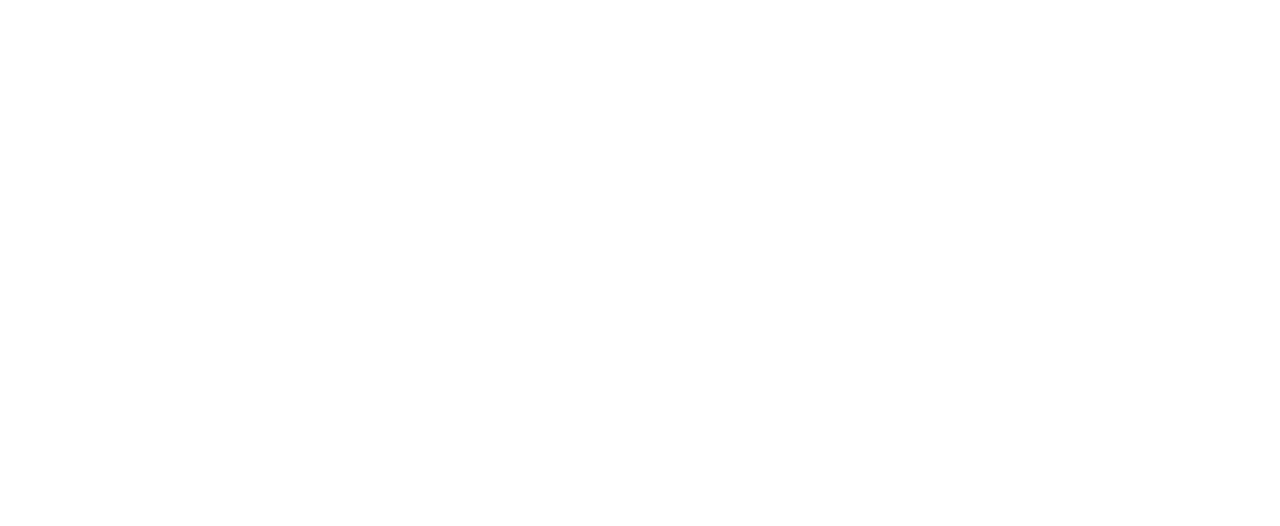
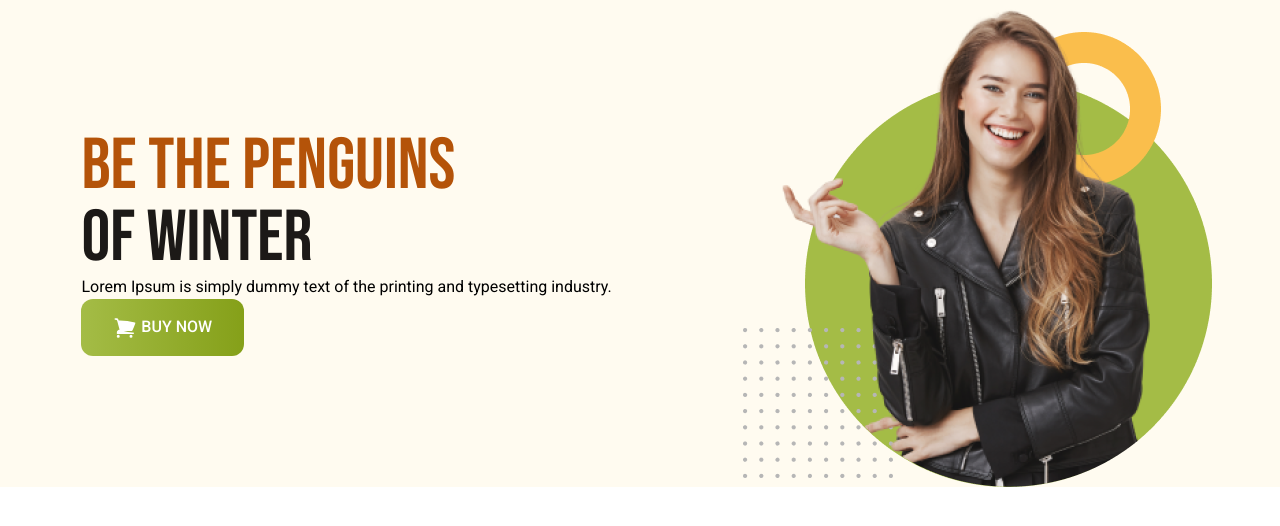
Before and after one commit to nehalmahmud18/penguine-fashion-using-telwind, a plain HTML site: page index.html in a window 1280 px wide. Drawn offline with nearby package versions, Linux system fonts and the light colour scheme.

Commit message:
added banner section

```diff
--- a/index.html
+++ b/index.html
@@ -4,9 +4,61 @@
     <meta charset="UTF-8">
     <meta name="viewport" content="width=device-width, initial-scale=1.0">
     <title>penguine fashion</title>
+    <script src="https://cdn.tailwindcss.com"></script>
+    <link rel="preconnect" href="https://fonts.googleapis.com">
+<link rel="preconnect" href="https://fonts.gstatic.com" crossorigin>
+<link href="https://fonts.googleapis.com/css2?family=Bebas+Neue&display=swap" rel="stylesheet">
+<link rel="preconnect" href="https://fonts.googleapis.com">
+<link rel="preconnect" href="https://fonts.gstatic.com" crossorigin>
+<link href="https://fonts.googleapis.com/css2?family=Roboto:ital,wght@0,100..900;1,100..900&display=swap" rel="stylesheet">
+<style>
+    .bebas-neue-regular {
+        font-family: "Bebas Neue", serif;
+        font-weight: 400;
+        font-style: normal;
+      }
+
+
+        .roboto-regular {
+          font-family: "Roboto", serif;
+          font-optical-sizing: auto;
+
+          font-style: normal;
+          font-variation-settings:
+            "wdth" 100;
+        }
+
+</style>
+
 </head>
-<body>
-    <header>
+<body class="roboto-regular">
+    <header class="bg-[#FFFBF0] pl-4">
+        <nav>
+
+        </nav>
+
+        <!-- banner starts -->
+         <div class="md:flex md:items-center md:justify-around">
+            <div>
+                <h1 class=" bebas-neue-regular text-7xl	uppercase"> <span class="text-amber-700	">Be the Penguins</span><br>
+                    <span class="text-stone-900	">of Winter</span></h1>
+                    <p>Lorem Ipsum is simply dummy text of the printing
+                        and typesetting industry.</p>
+                        <button class="bg-green-400 px-8 py-4 rounded-xl font-medium text-white bg-gradient-to-r from-[#A4BC46] to-[#85A019] ...">
+
+                            <svg xmlns="http://www.w3.org/2000/svg" fill="white" viewBox="0 0 24 24" stroke-width="1.5" stroke="currentColor" class="size-6 text-white inline">
+                                <path stroke-linecap="round" stroke-linejoin="round" d="M2.25 3h1.386c.51 0 .955.343 1.087.835l.383 1.437M7.5 14.25a3 3 0 0 0-3 3h15.75m-12.75-3h11.218c1.121-2.3 2.1-4.684 2.924-7.138a60.114 60.114 0 0 0-16.536-1.84M7.5 14.25 5.106 5.272M6 20.25a.75.75 0 1 1-1.5 0 .75.75 0 0 1 1.5 0Zm12.75 0a.75.75 0 1 1-1.5 0 .75.75 0 0 1 1.5 0Z" />
+                              </svg>
+
+
+                            BUY NOW</button>
+
+            </div>
+            <div>
+                <img src="./images/model.png" alt="">
+
+            </div>
+         </div>
 
     </header>
     <main>
```
Also changed, not shown: tailwind.config.js (added).
